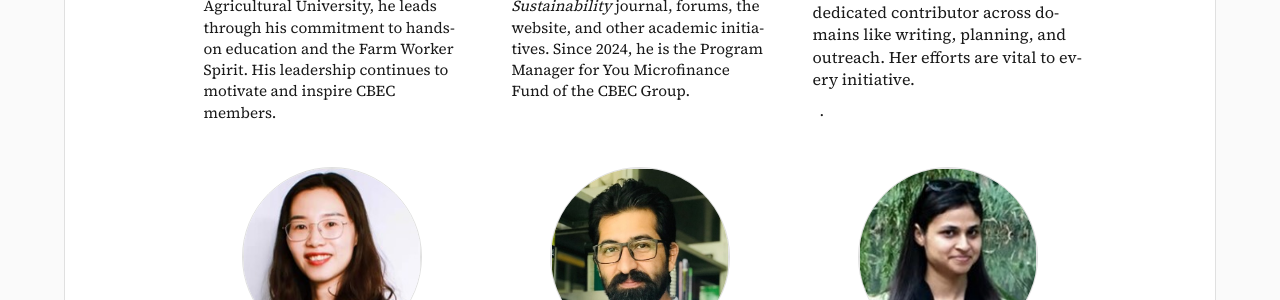
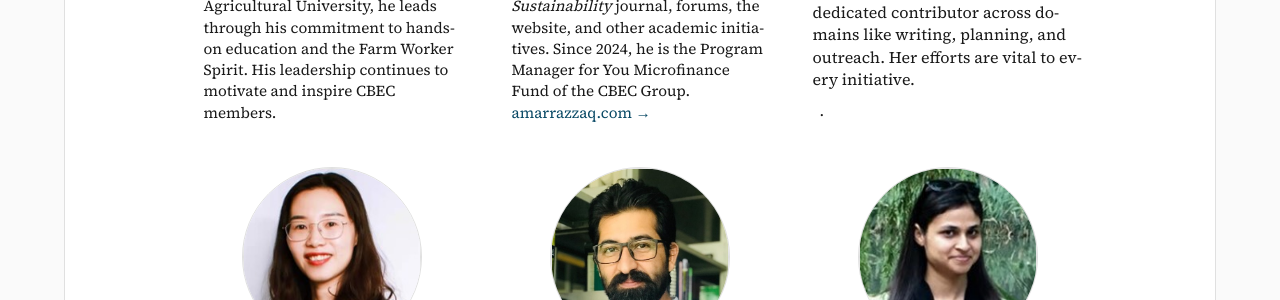
Before and after one commit to thecbec/thecbec.github.io, a Jekyll site: the page built from pages/people.md, in a window 1280 px wide and 900 px high, scrolled down 791 px. Shown: the part 158-458 px from the top of the window. Built offline with Jekyll 4.4.1, drawn with Linux system fonts in a browser that asks for light colours.

Commit message:
Add external link for Amar profile

```diff
--- a/pages/people.md
+++ b/pages/people.md
@@ -44,7 +44,7 @@
 
 
 
-<p class="has-small-font-size" style="line-height:1.4">Amar, an Associate Professor at Huanggang Normal Univeristy, handles key research, publications, and forums. He oversees the the <em>Entrepreneurship for Sustainability</em> journal, forums, the website, and other academic initiatives. Since 2024, he is the Program Manager for You Microfinance Fund of the CBEC Group.</p>
+<p class="has-small-font-size" style="line-height:1.4">Amar, an Associate Professor at Huanggang Normal Univeristy, handles key research, publications, and forums. He oversees the the <em>Entrepreneurship for Sustainability</em> journal, forums, the website, and other academic initiatives. Since 2024, he is the Program Manager for You Microfinance Fund of the CBEC Group. <a href="https://amarrazzaq.com" target="_blank" rel="noopener noreferrer">amarrazzaq.com &rarr;</a></p>
 </div>
 </div>
 
```
